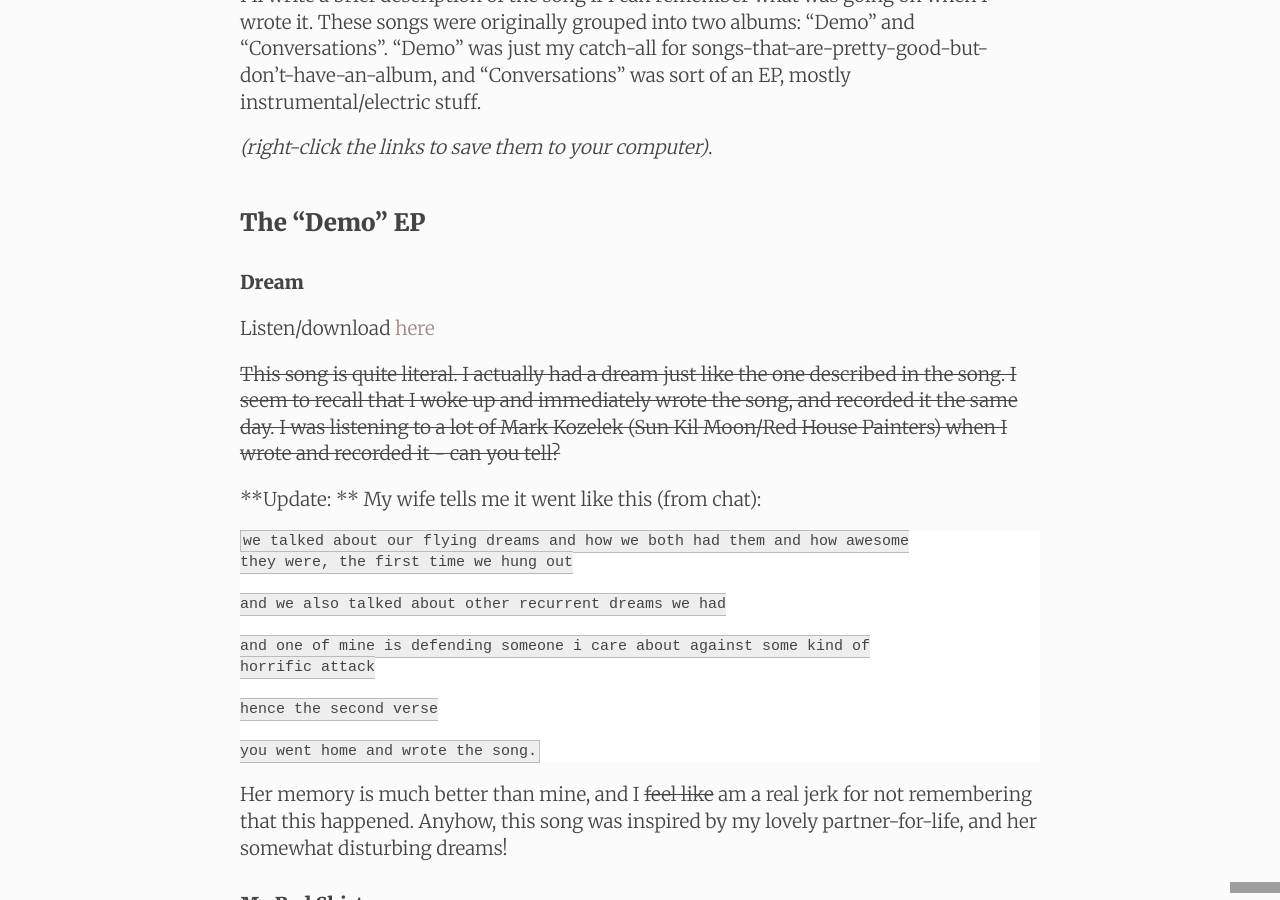
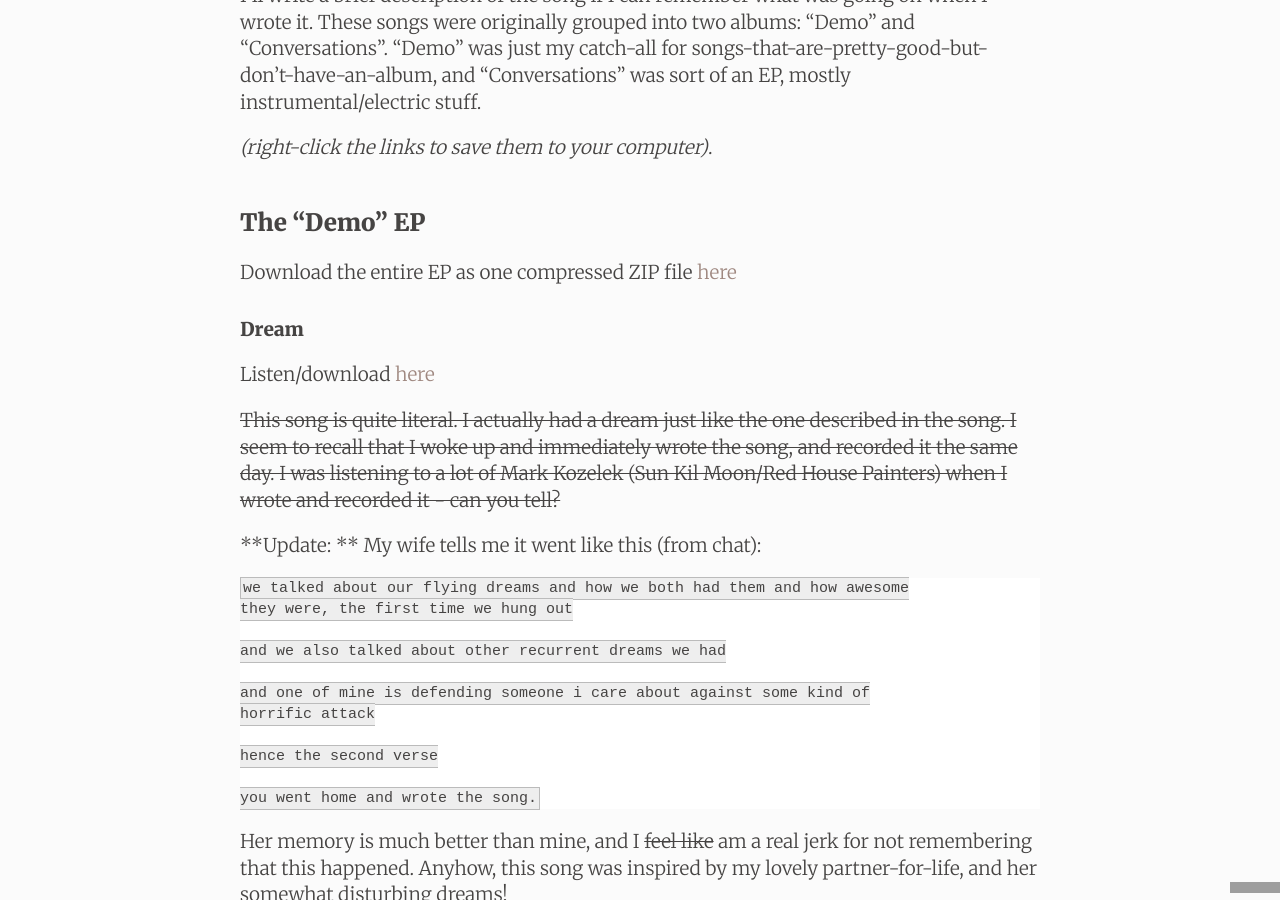
Before and after one commit to dmerand/donald.merand.org, a Jekyll site: the page built from _posts/2012-07-12-music-the-latif-learned-conversations-ep-and-demo-ep.md, in a window 1280 px wide and 900 px high, scrolled down 428 px. Built offline with Jekyll 4.4.1, drawn with Linux system fonts in a browser that asks for light colours; comment, search, counter and statistics services are not loaded; some of the changed text lies outside the part shown; grey boxes are pictures that could not be loaded.

Commit message:
updated posts with links to download entire album

```diff
--- a/_posts/2012-07-12-music-the-latif-learned-conversations-ep-and-demo-ep.md
+++ b/_posts/2012-07-12-music-the-latif-learned-conversations-ep-and-demo-ep.md
@@ -13,6 +13,8 @@
 
 The "Demo" EP
 =============
+
+Download the entire EP as one compressed ZIP file [here](http://embed.donaldmerand.com/ll/ll-demo.zip)
 
 Dream
 -----
@@ -73,6 +75,8 @@
 The "Conversations" EP
 ======================
 
+Download the entire EP as one compressed ZIP file [here](http://embed.donaldmerand.com/ll/ll-conversations.zip)
+
 See/Want/Like/Need
 ------------------
 Listen/download [here](http://embed.donaldmerand.com/1342054678/see-want-like-need.mp3)
```
Also changed, not shown: _posts/2011-08-16-album-exploration-slideshow.md (+2 -0 lines), _posts/2012-07-19-more-music-of-mine-latif-learned-little-ruins.md (+2 -0 lines).
